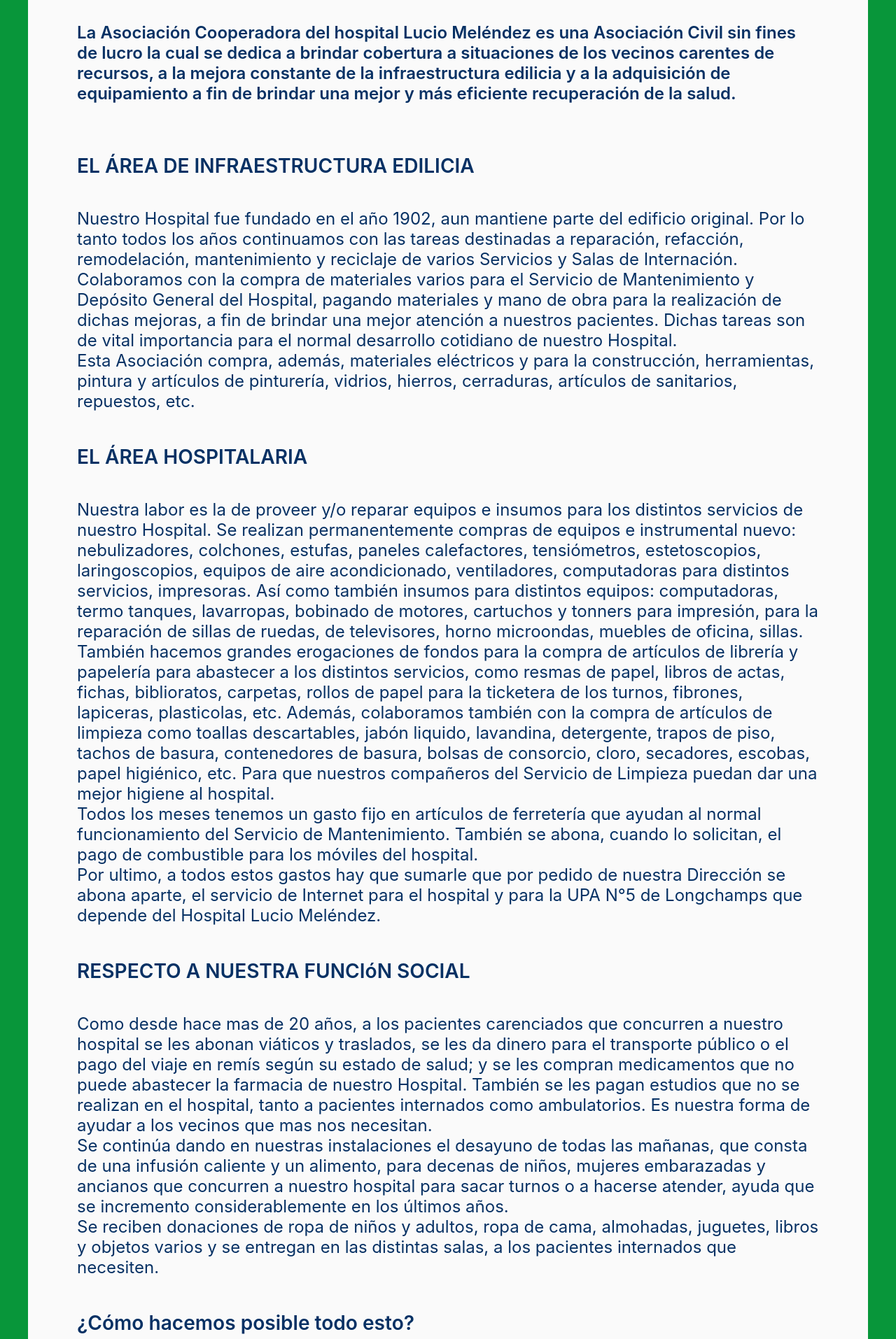
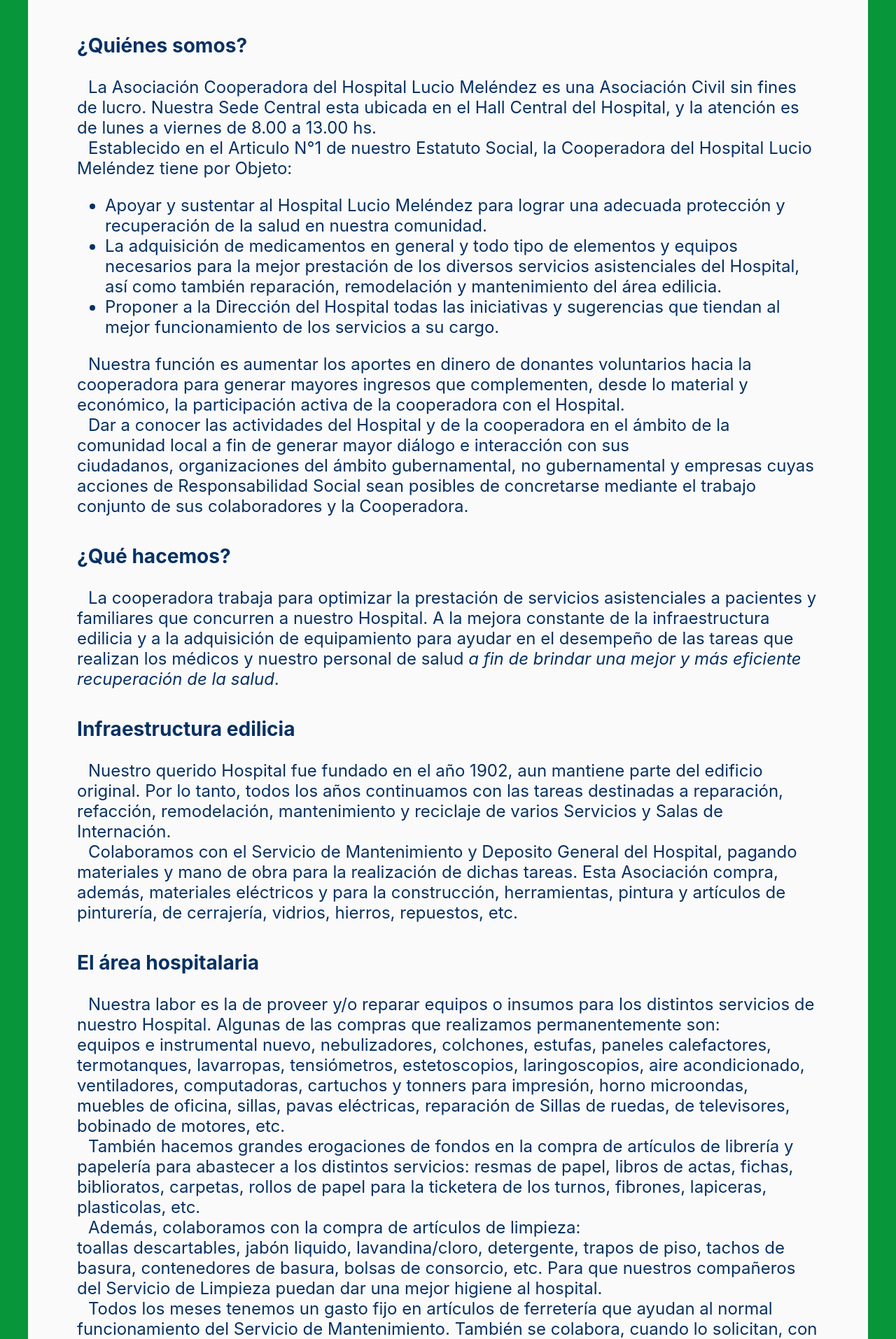
Before and after one commit to JonatanGarbuyo/CooperadoraHospitalLucioMelendez, a Next.js app: page /Nosotros in a window 1280 px wide. Shown: the part 472-2386 px from the top of the page at 70% size. Built offline with nearby package versions, Linux system fonts and the light colour scheme.

Commit message:
edited 'nosotros' section

```diff
--- a/pages/Nosotros/index.js
+++ b/pages/Nosotros/index.js
@@ -23,93 +23,131 @@
         </section>
 
         <section id="la_cooperadora" className={styles.la_cooperadora}>
-          <p>La Asociación Cooperadora del hospital Lucio Meléndez es una Asociación Civil sin fines de lucro
-            la cual se dedica a brindar cobertura a situaciones de los vecinos carentes de recursos,
-            a la mejora constante de la infraestructura edilicia y a la adquisición de equipamiento
-            a fin de brindar una mejor y más eficiente recuperación de la salud.
-            <br/>
-
+          <h3>¿Quiénes somos?</h3>
+          <p>
+            La Asociación Cooperadora del Hospital Lucio Meléndez es una Asociación Civil sin fines de lucro.
+            Nuestra Sede Central esta ubicada en el Hall Central del Hospital, y la atención es de lunes a viernes de 8.00 a 13.00 hs.
+          </p>
+          <p>
+            Establecido en el Articulo N°1 de nuestro Estatuto Social, la Cooperadora del Hospital Lucio Meléndez tiene por Objeto:
+          </p>
+          <ul>
+            <li>Apoyar y sustentar al Hospital Lucio Meléndez para lograr una adecuada protección y recuperación de la salud en nuestra comunidad.</li>
+            <li>La adquisición de medicamentos en general y todo tipo de elementos y equipos necesarios para la mejor prestación de los diversos servicios asistenciales del Hospital, así como también reparación, remodelación y mantenimiento del área edilicia.</li>
+            <li>Proponer a la Dirección del Hospital todas las iniciativas y sugerencias que tiendan al mejor funcionamiento de los servicios a su cargo.</li>
+          </ul>
+          <p>
+            Nuestra función es aumentar los aportes en dinero de donantes voluntarios hacia la cooperadora para generar mayores ingresos que complementen,
+            desde lo material y económico, la participación activa de la cooperadora con el Hospital.
+          </p>
+          <p>
+            Dar a conocer las actividades del Hospital y de la cooperadora en el ámbito de la comunidad local a fin de generar mayor diálogo e
+            interacción con sus ciudadanos, organizaciones del ámbito gubernamental, no gubernamental y empresas cuyas acciones de Responsabilidad Social sean posibles de concretarse mediante el trabajo conjunto de sus colaboradores y la Cooperadora.
           </p>
 
-        </section>
-
-
-        <section id="nosotros" className={styles.nosotros}>
-
-          <h3>EL ÁREA DE INFRAESTRUCTURA EDILICIA</h3>
-          <p>Nuestro Hospital fue fundado en el año 1902, aun mantiene parte del edificio original. Por lo tanto todos los años continuamos con las tareas destinadas a reparación, refacción, remodelación,
-            mantenimiento y reciclaje de varios Servicios y Salas de Internación.
-            <br/>Colaboramos con  la compra de materiales varios para el Servicio de Mantenimiento y Depósito General del Hospital,
-            pagando materiales y mano de obra para la realización de dichas mejoras, a fin de brindar una mejor atención a nuestros
-            pacientes. Dichas tareas son de vital importancia para el normal desarrollo cotidiano de nuestro Hospital.
-            <br/>Esta Asociación compra, además, materiales eléctricos y para la construcción, herramientas, pintura y artículos
-            de pinturería, vidrios, hierros, cerraduras, artículos de sanitarios, repuestos, etc.
+          <h3>¿Qué hacemos?</h3>
+          <p>
+            La cooperadora trabaja para optimizar la prestación de servicios asistenciales a pacientes y familiares
+            que concurren a nuestro Hospital. A la mejora constante de la infraestructura edilicia y a la adquisición
+            de equipamiento para ayudar en el desempeño de las tareas que realizan los médicos y nuestro personal de
+            salud <i>a fin de brindar una mejor y más eficiente recuperación de la salud</i>.
           </p>
 
-          <h3>EL ÁREA HOSPITALARIA</h3>
-          <p>Nuestra labor es la de proveer y/o reparar equipos e insumos para los distintos servicios de nuestro Hospital.
-            Se realizan permanentemente compras de equipos e instrumental nuevo: nebulizadores, colchones, estufas, paneles calefactores,
-            tensiómetros, estetoscopios, laringoscopios, equipos de aire acondicionado, ventiladores, computadoras para distintos servicios, impresoras.
-            Así como también insumos para distintos equipos: computadoras, termo tanques, lavarropas, bobinado de motores,
-            cartuchos y tonners para impresión, para la reparación de sillas de ruedas, de televisores, horno microondas,
-            muebles de oficina, sillas.
-            <br/>También hacemos grandes erogaciones de fondos para la compra de artículos de librería y papelería para abastecer a
-            los distintos servicios, como resmas de papel, libros de actas, fichas, biblioratos, carpetas, rollos de papel para
+          <h3>Infraestructura edilicia</h3>
+          <p>
+            Nuestro querido Hospital fue fundado en el año 1902, aun mantiene parte del edificio original.
+            Por lo tanto, todos los años continuamos con las tareas destinadas a reparación, refacción, remodelación,
+            mantenimiento y reciclaje de varios Servicios y Salas de Internación.<br/>
+          </p>
+          <p>
+            Colaboramos con el Servicio de Mantenimiento y Deposito General del Hospital, pagando materiales y
+            mano de obra para la realización de dichas tareas. Esta Asociación compra, además, materiales eléctricos
+            y para la construcción, herramientas, pintura y artículos de pinturería, de cerrajería, vidrios, hierros, repuestos, etc.
+          </p>
+
+          <h3>El área hospitalaria</h3>
+          <p>
+            Nuestra labor es la de proveer y/o reparar equipos o insumos para los distintos servicios de nuestro Hospital.
+            Algunas de las compras que realizamos permanentemente son:<br/>
+            equipos e instrumental nuevo, nebulizadores, colchones, estufas, paneles calefactores, termotanques, lavarropas,
+            tensiómetros, estetoscopios, laringoscopios, aire acondicionado, ventiladores, computadoras, cartuchos y tonners
+            para impresión, horno microondas, muebles de oficina, sillas, pavas eléctricas, reparación de Sillas de ruedas,
+            de televisores, bobinado de motores,  etc.
+          </p>
+          <p>
+            También hacemos grandes erogaciones de fondos en la compra de artículos de librería y papelería para abastecer a
+            los distintos servicios: resmas de papel, libros de actas, fichas, biblioratos, carpetas, rollos de papel para
             la ticketera de los turnos, fibrones, lapiceras, plasticolas, etc.
-            Además, colaboramos también  con la compra de artículos de limpieza como toallas descartables, jabón liquido,
-            lavandina, detergente, trapos de piso, tachos de basura, contenedores de basura, bolsas de consorcio, cloro,
-            secadores, escobas, papel higiénico, etc. Para que nuestros compañeros del Servicio de Limpieza puedan dar una mejor higiene al hospital.
-            <br/>Todos los meses tenemos un gasto fijo en artículos de ferretería que ayudan al normal funcionamiento del Servicio
-            de Mantenimiento. También se abona, cuando lo solicitan, el pago de combustible para los móviles del hospital.
-            <br/>Por ultimo, a todos estos gastos hay que sumarle que por pedido de nuestra Dirección se abona aparte,
+          </p>
+          <p>
+            Además, colaboramos con la compra de artículos de limpieza: <br/>
+            toallas descartables, jabón liquido, lavandina/cloro, detergente, trapos de piso, tachos de basura, contenedores
+            de basura, bolsas de consorcio, etc. Para que nuestros compañeros del Servicio de Limpieza puedan dar una mejor higiene al hospital.
+          </p>
+          <p>
+            Todos los meses tenemos un gasto fijo en artículos de ferretería que ayudan al normal funcionamiento del Servicio de Mantenimiento.
+            También se colabora, cuando lo solicitan, con el pago de combustible para los móviles del hospital.
+            Por ultimo, a todos estos gastos hay que sumarle que por pedido de nuestra Dirección se abona aparte,
             el servicio de Internet para el hospital y para la UPA N°5 de Longchamps que depende del Hospital Lucio Meléndez.
           </p>
 
-          <h3>RESPECTO A NUESTRA FUNCIóN SOCIAL</h3>
-          <p>Como desde hace mas de 20 años, a los pacientes carenciados que concurren a nuestro hospital se les abonan viáticos
-            y traslados, se les da dinero para el transporte público o el pago del viaje en remís según su estado de salud;
-            y se les compran medicamentos que no puede abastecer la farmacia de nuestro Hospital.
+          <h3>Nuestra función social</h3>
+          <p>
+            Desde hace mas de 20 años, a los pacientes carenciados que concurren a nuestro hospital se les abonan viáticos y traslados,
+            se les da dinero para el transporte público o el pago del viaje en remís según su estado de salud; y se les compran medicamentos
+            que no puede abastecer la farmacia de nuestro Hospital.
             También se les pagan estudios que no se realizan en el hospital, tanto a pacientes internados como ambulatorios.
             Es nuestra forma de ayudar a los vecinos que mas nos necesitan.
-            <br/>Se continúa dando en nuestras instalaciones el desayuno de todas las mañanas, que consta de una infusión caliente
-            y un alimento, para decenas de niños, mujeres embarazadas y ancianos que concurren a nuestro hospital para sacar turnos
-            o a hacerse atender, ayuda que se incremento considerablemente en los últimos años.
-            <br/>Se reciben donaciones de ropa de niños y adultos, ropa de cama, almohadas, juguetes, libros y objetos varios y
-            se entregan en las distintas salas, a los pacientes internados que necesiten.
+          </p>
+          <p>
+            Se continúa dando en nuestras instalaciones el desayuno de todas las mañanas, que consta de una infusión caliente y un alimento,
+            para decenas de niños, mujeres embarazadas y ancianos que concurren a nuestro hospital para sacar turnos o a hacerse atender,
+            ayuda que se incremento considerablemente en los últimos años.
+            Se reciben donaciones de ropa de niños y adultos, ropa de cama, almohadas, juguetes, libros y objetos varios.
+            Los cuales se entregan en las distintas salas, a los pacientes internados que lo necesiten.
+          </p>
+          <p>
+            Con dichos ingresos nuestra asociación continúa trabajando para cumplir con su propósito social.
+            Conocemos y sabemos perfectamente la realidad que atraviesa nuestro hospital y nos necesita más que siempre,
+            aun quedan muchas cosas por hacer y mejorar.
           </p>
 
           <h3>¿Cómo hacemos posible todo esto?</h3>
-          <p>Nuestra principal fuente de recursos son: La invalorable ayuda de los socios Adherentes y Activos que aportan una cuota
-            mensual, las Donaciones voluntarias tanto de dinero como de materiales de los vecinos, pacientes, comerciantes y
-            empresas de nuestra comunidad. Con la realización de campañas de recaudación a tal efecto, sumado el ingreso mensual
-            del alquiler del multikiosco de nuestro hospital.
-            <br/>También recibimos ingresos mediante la venta de bonos contribución dentro del hospital y ahora hemos habilitado
-            una nueva cuenta de Mercado Pago, mediante la cual podemos recibir donaciones de forma virtual.
+          <p>Nuestra principal fuente de recursos son:</p>
+          <ul>
+            <li>La invalorable ayuda de los socios Adherentes y Activos que aportan una cuota mensual todos los meses.</li>
+            <li>Donaciones voluntarias tanto de dinero o de materiales de parte de los vecinos, pacientes, comerciantes y
+              empresas con Responsabilidad Social de nuestro distrito. Por la realización de campañas de recaudación a tal efecto</li>
+            <li>El ingreso mensual del alquiler del quiosco de nuestro hospital.</li>
+            <li>También recibimos ingresos mediante la venta de bonos contribución dentro del hospital</li>
+            <li>Y hemos habilitado una nueva cuenta de Mercado Pago, mediante la cual podemos recibir donaciones de forma virtual.</li>
+          </ul>
+          <p>
+            Queremos destacar que todo este accionar, que esta expresado muy sintéticamente en los párrafos precedentes,
+            nuestra Asociación Cooperadora lo realiza sin ningún tipo de ayuda oficial. Y es el resultado del esfuerzo y el trabajo
+            cotidiano que llevamos adelante a diario.
+            Por lo expresado anteriormente, analizando dificultades y logros, estamos conformes con nuestra labor, pero no satisfechos.
+            Estar al frente de nuestra querida Asociación Cooperadora y poder seguir ayudando a los que mas nos necesitan es motivo de
+            orgullo para todos nosotros, y nos compromete a futuro a seguir haciéndolo con esfuerzo, Vocación de servicio, dedicación,
+            Trabajo en equipo, responsabilidad con la que pensamos y hacemos las actividades, además de Transparencia en nuestra gestión.
           </p>
 
-          <h3>Agradecimientos</h3>
-          <p>Queremos destacar que todo este accionar, esta expresado muy sintéticamente en los párrafos precedentes,
-            nuestra Asociación Cooperadora lo realiza sin ningún tipo de ayuda oficial. Y es el resultado del esfuerzo y
-            el trabajo cotidiano que llevamos adelante a diario. Esta Comisión Directiva es consciente de que hay que continuar
-            redoblando los esfuerzos y el trabajo serio, ya que la crisis que atravesamos afecta de manera muy dura a los que menos
-            tienen y son ellos los que mas nos necesitan.
-            <br/>Solo hay una forma de hacer frente a dichas dificultades, y es con la invalorable solidaridad de toda nuestra comunidad,
-            y con el incansable esfuerzo y sacrificio que hacen nuestros compañeros del Hospital Lucio Meléndez, que pese a
-            las dificultades diarias nunca dejan de brindarse al máximo para con el prójimo, y pese a todo nunca bajan los brazos.
-            <br/>Nuestros logros no serian posibles sin el trabajo en equipo que realizamos en conjunto con la Dirección de nuestro
-            Hospital, y principalmente del esfuerzo de los Medicos, Enfermeros, los servicios de Mantenimiento, Limpieza y Depósito. <strong>¡A todos ellos
-            les decimos Muchas Gracias de Corazón!</strong>
+          <h3>Especial agradecimiento a nuestro personal</h3>
+          <p>
+            Esta Comisión Directiva es consciente de que hay que continuar redoblando los esfuerzos y el trabajo serio, ya que la crisis
+            que atravesamos afecta de manera muy dura a los que menos tienen y son ellos los que mas nos necesitan.<br/>
+            Solo hay una forma de hacer frente a dichas dificultades, y es con la invalorable solidaridad de toda nuestra comunidad,
+            y con el incansable esfuerzo y sacrificio que hacen nuestros compañeros del Hospital Lucio Meléndez,
+            que pese a las dificultades diarias nunca dejan de brindarse al máximo para con el prójimo, y pese a todo, nunca bajan los brazos.
           </p>
-          <p>Por lo expresado anteriormente, analizando dificultades y logros, estamos conformes con nuestra labor,
-            pero no satisfechos. Estar al frente de nuestra querida Asociación Cooperadora y poder seguir ayudando a los que
-            mas nos necesitan es motivo de orgullo para todos nosotros, y nos compromete a futuro a seguir haciéndolo con
-            esfuerzo, Vocación de servicio, dedicación, Trabajo en equipo, responsabilidad con la que pensamos y hacemos las
-            actividades, y Transparencia en nuestra gestión.
+          <p>
+            Nuestros logros no serian posibles sin el trabajo en equipo que realizamos en conjunto con la Dirección de nuestro Hospital,
+            y principalmente del esfuerzo de TODOS NUESTROS COMPAÑEROS: Médicos, Enfermeros, Técnicos, Radiólogos, el Servicio de Hemoterapia,
+            Laboratorio, Imágenes, Farmacia, Ventanilla de turnos, Mantenimiento, Limpieza, Vigilancia y el Depósito general.
+          </p>
+          <p>¡A todos ellos les decimos Muchas Gracias de Corazón!</p>
 
-          </p>
-          <p id="firma"  className={styles.firma}>
-              LA COMISIÓN DIRECTIVA
-          </p>
+          <p id="firma"  className={styles.firma}>LA COMISIÓN DIRECTIVA DE LA ASOCIACIÓN COOPERADORA</p>
 
         </section>
 
--- a/pages/Nosotros/index.module.css
+++ b/pages/Nosotros/index.module.css
@@ -12,6 +12,7 @@
   flex-direction: column;
   padding-bottom: 2em;
   font-size: 1.5em;
+  color: hsl(213deg 87% 21%);
 }
 
 .titulo{
@@ -30,54 +31,37 @@
   opacity: 0.8;
 }
 
-.titulo  h1 {
+.titulo h1 {
   font-size: 3rem;
 }
 
 .la_cooperadora{
   max-width: 90%;
+  background-color: #fafafa;
+  padding: 10px;
 }
 
-.la_cooperadora > p {
-  color: hsl(213deg 87% 21%);
-  background-color: #fafafa;
-  padding: 10px;
-  font-weight: 600;
+.la_cooperadora h3{
+  margin-top: 2.5rem;
 }
 
-
-.nosotros {
-  max-width: 90%;
-}
-
-.nosotros > h3 {
-  color: hsl(213deg 87% 21%);
-  background-color: #fafafa;
-  padding: 10px;
-  font-weight: 600;
+.la_cooperadora p{
+  text-indent: 1rem;
   margin-bottom: 0;
-}
-
-.nosotros > p {
-  color: hsl(213deg 87% 21%);
-  background-color: #fafafa;
-  padding: 10px;
+  margin-top: 0;
 }
 
 .firma{
   width: 100%;
   text-align: right;
+  margin-top: 2.5rem;
 }
 
 
 
 
 @media (max-width: 768px) {
-  .la_cooperadora > p {
-    font-size: 1em;
-  }
-
-  .contacto h3 {
+  .la_cooperadora {
     font-size: 1rem;
   }
 }
```
